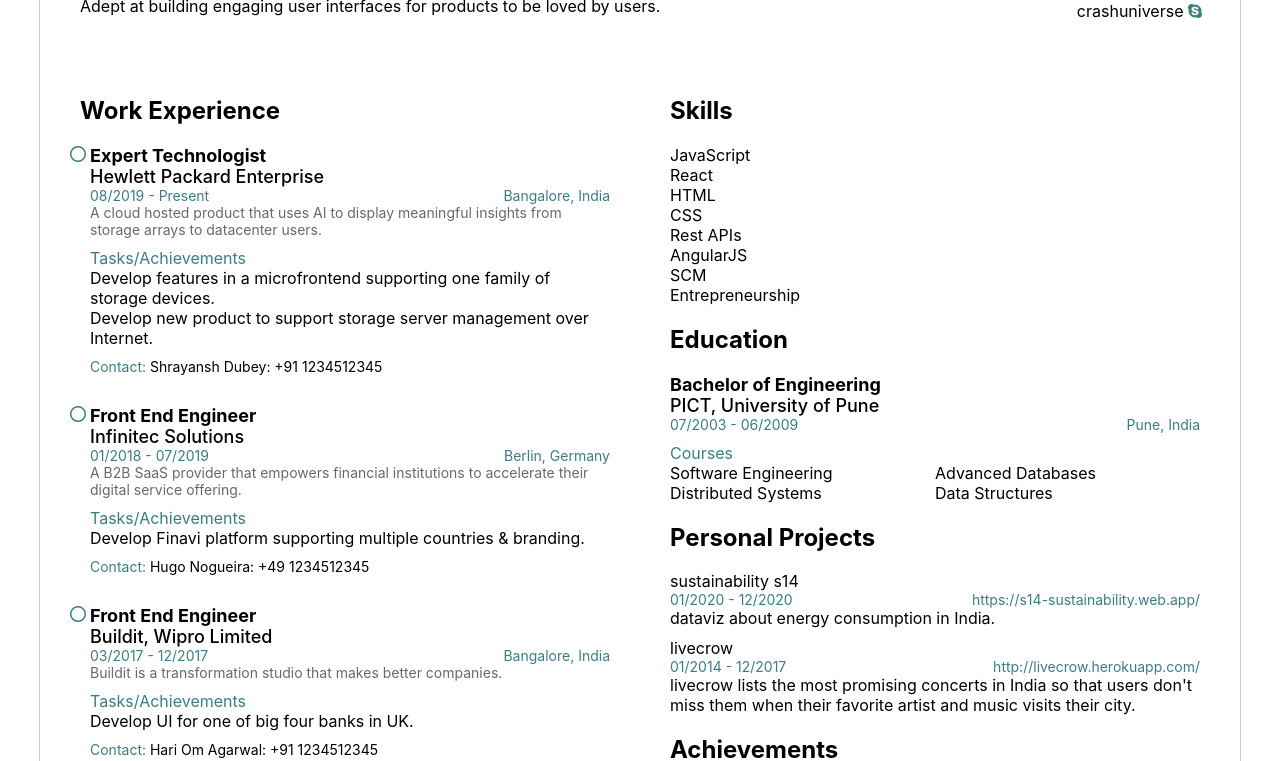
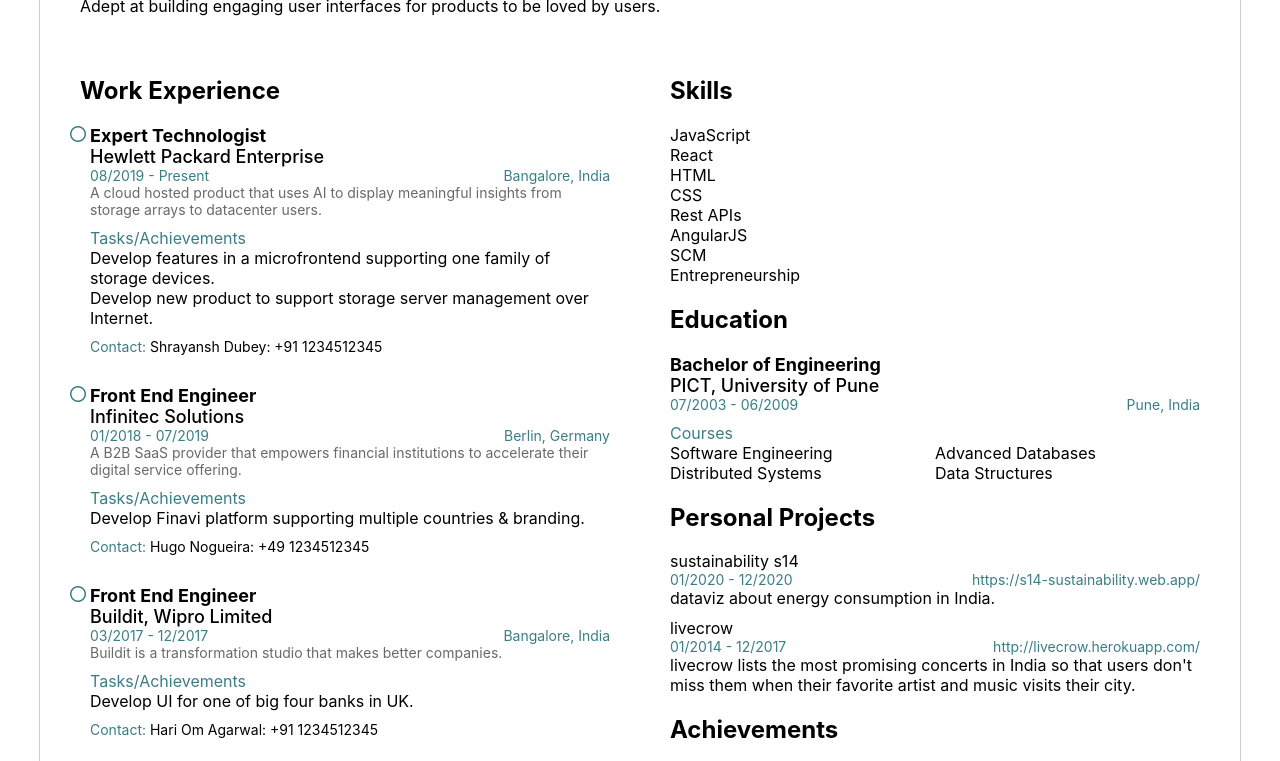
Before and after one commit to crashuniverse/seaview, a plain HTML site: page index.html in a window 1280 px wide. Shown: the part 212-973 px from the top of the page. Drawn offline with Linux system fonts and the light colour scheme.

Commit message:
remove skype from contact details

```diff
--- a/index.html
+++ b/index.html
@@ -41,10 +41,6 @@
             <a href="https://www.linkedin.com/in/priyaranjansingh" target="_blank">www.linkedin.com/in/priyaranjansingh</a>
           </span>
           <span class="fa fa-linkedin"></span>
-        </div>
-        <div class="skype">
-          <span>crashuniverse</span>
-          <span class="fa fa-skype"></span>
         </div>
       </div>
     </div>
```
